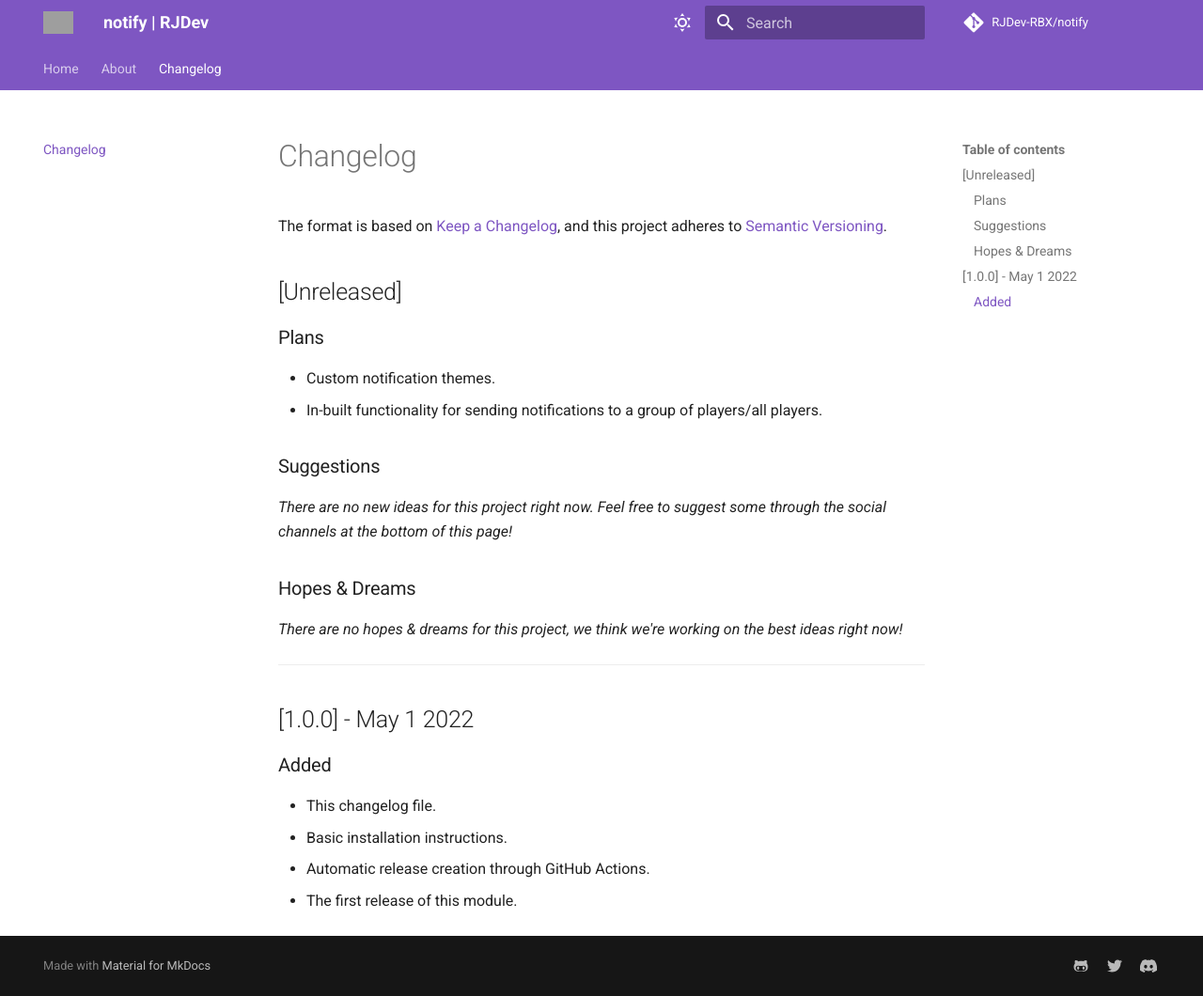
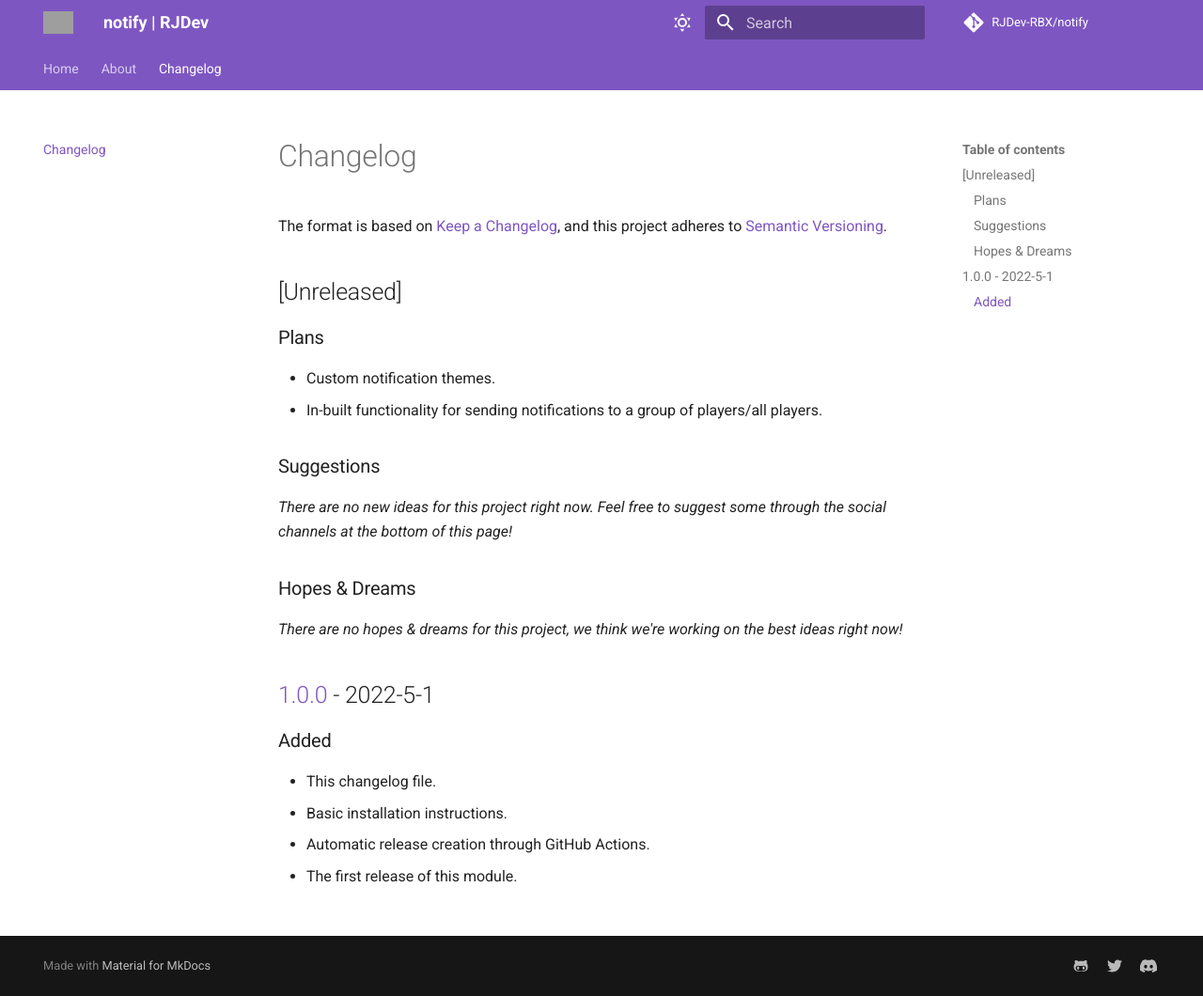
Before and after one commit to RJDev-RBX/notify, an MkDocs documentation site: the page built from docs/changelog.md, in a window 1280 px wide and 1060 px high. Shown: the whole window at 94% size. Built offline with MkDocs 1.6.1 and Material for MkDocs 9.7.7, drawn with Linux system fonts in a browser that asks for light colours; comment, search, counter and statistics services are not loaded; grey boxes are pictures that could not be loaded.

Commit message:
Update changelog.md

```diff
--- a/docs/changelog.md
+++ b/docs/changelog.md
@@ -12,11 +12,11 @@ and this project adheres to [Semantic Versioning](https://semver.org/spec/v2.0.0
 ### Hopes & Dreams
 *There are no hopes & dreams for this project, we think we're working on the best ideas right now!*
 
----
-
-## [1.0.0] - May 1 2022
+## [1.0.0] - 2022-5-1
 ### Added
 - This changelog file.
 - Basic installation instructions.
 - Automatic release creation through GitHub Actions.
 - The first release of this module.
+
+[1.0.0]: https://github.com/rjdev-rbx/notify/releases/tag/v1.0.0
```
